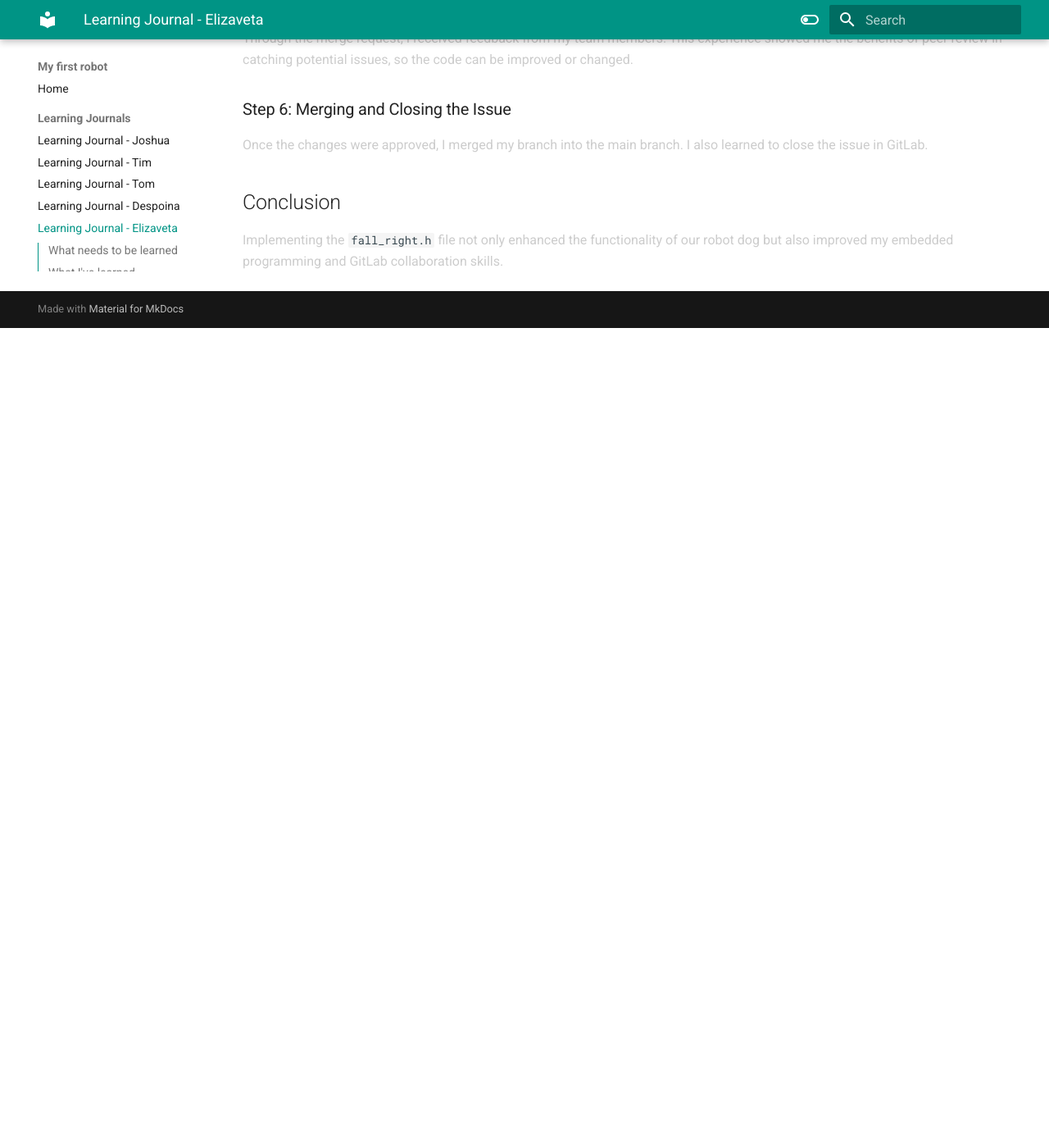
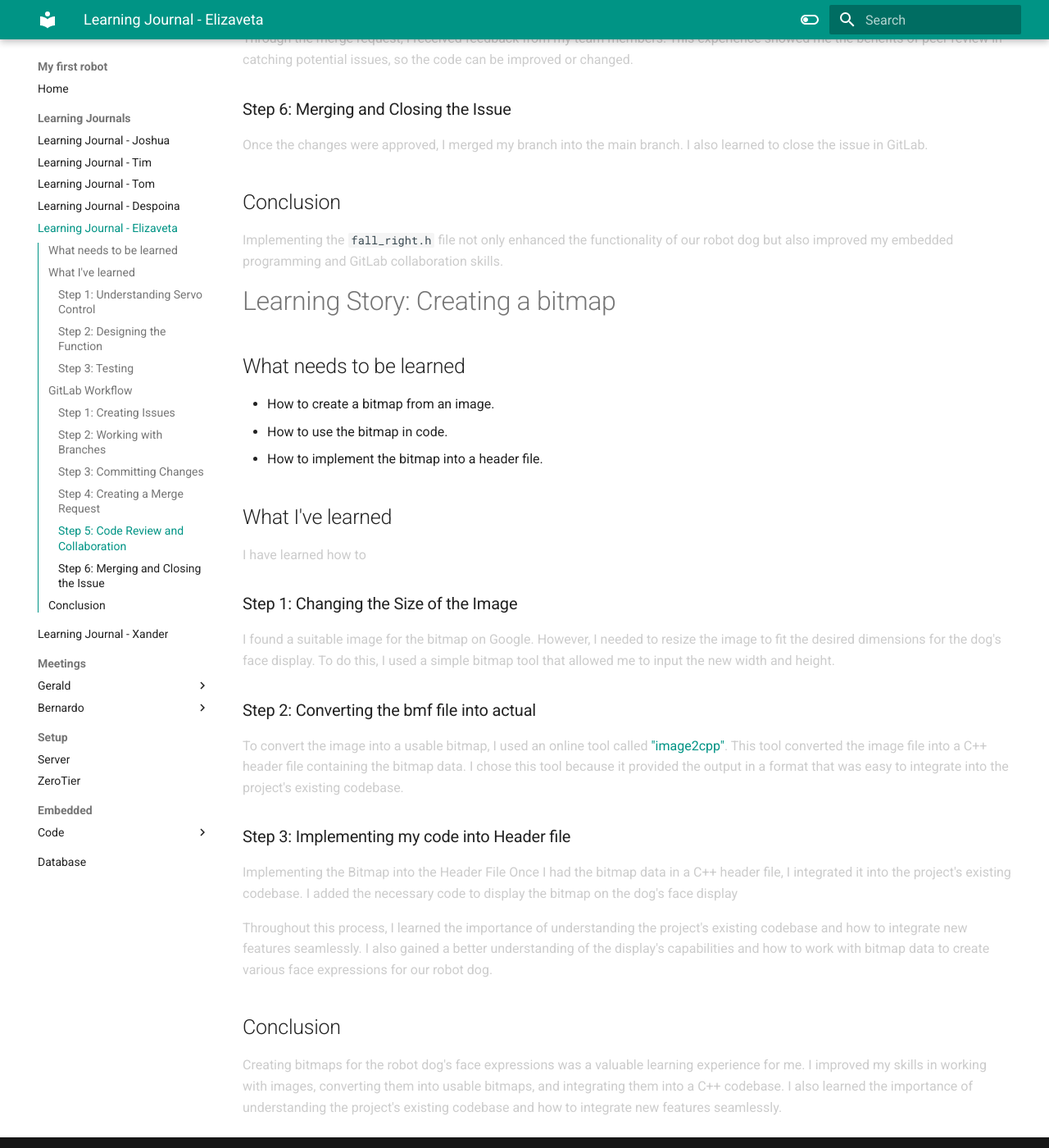
Before and after one commit to VioletHarmon2002/MyFirstRobot, an MkDocs documentation site: the page built from docs/Learning Journals/learning-journal-elizaveta.md, in a window 1280 px wide and 1400 px high, scrolled down 1630 px. Shown: the whole window at 82% size. Built offline with MkDocs 1.6.1 and Material for MkDocs 9.7.7, drawn with Linux system fonts in a browser that asks for light colours; before the commit the page ends 2030 px from its top, so only the background shows below that.

Commit message:
learning journal updates

```diff
--- a/docs/Learning Journals/learning-journal-elizaveta.md
+++ b/docs/Learning Journals/learning-journal-elizaveta.md
@@ -46,3 +46,35 @@
 
 ## Conclusion
 Implementing the `fall_right.h` file not only enhanced the functionality of our robot dog but also improved my embedded programming and GitLab collaboration skills.
+
+
+# Learning Story: Creating a bitmap
+
+
+## What needs to be learned
+- How to create a bitmap from an image.
+- How to use the bitmap in code.
+- How to implement the bitmap into a header file.
+
+## What I've learned
+I have learned how to
+
+
+
+### Step 1: Changing the Size of the Image
+
+I found a suitable image for the bitmap on Google. However, I needed to resize the image to fit the desired dimensions for the dog's face display. To do this, I used a simple bitmap tool that allowed me to input the new width and height.
+
+### Step 2: Converting the bmf file into actual
+
+To convert the image into a usable bitmap, I used an online tool called ["image2cpp"](https://www.image2cpp.com/). This tool converted the image file into a C++ header file containing the bitmap data. I chose this tool because it provided the output in a format that was easy to integrate into the project's existing codebase.
+
+### Step 3: Implementing my code into Header file
+
+Implementing the Bitmap into the Header File
+Once I had the bitmap data in a C++ header file, I integrated it into the project's existing codebase. I added the necessary code to display the bitmap on the dog's face display
+
+Throughout this process, I learned the importance of understanding the project's existing codebase and how to integrate new features seamlessly. I also gained a better understanding of the display's capabilities and how to work with bitmap data to create various face expressions for our robot dog.
+
+## Conclusion
+Creating bitmaps for the robot dog's face expressions was a valuable learning experience for me. I improved my skills in working with images, converting them into usable bitmaps, and integrating them into a C++ codebase. I also learned the importance of understanding the project's existing codebase and how to integrate new features seamlessly.
```
